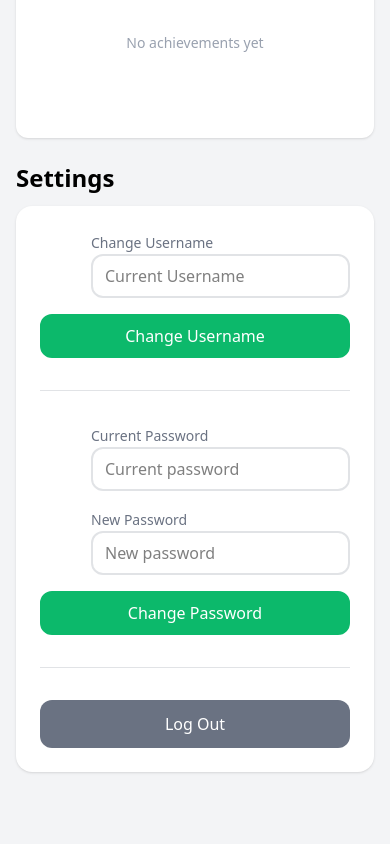
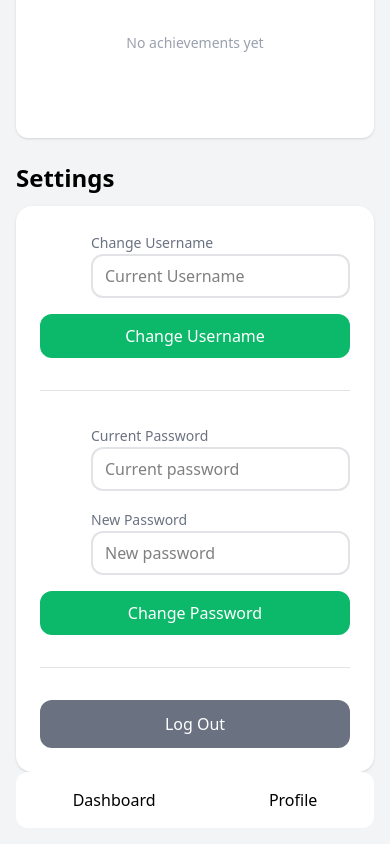
Before and after one commit to GeoLine02/gamified-habit-tracker, a Next.js app: page /profile in a window 390 px wide. Shown: the part 462-1306 px from the top of the page. Before the commit the page ends 1250 px from the top, so only its background shows below. Built offline with nearby package versions, Linux system fonts and the light colour scheme.

Commit message:
feat: footer

```diff
--- a/app/layout.tsx
+++ b/app/layout.tsx
@@ -3,6 +3,7 @@ import { Geist, Geist_Mono } from "next/font/google";
 import "./globals.css";
 import Header from "@/components/layout/Header";
 import { HabitsProvider } from "@/context/HabitsContext";
+import Footer from "@/components/layout/Footer";
 
 const geistSans = Geist({
   variable: "--font-geist-sans",
@@ -32,6 +33,7 @@ export default function RootLayout({
         <HabitsProvider>
           <Header />
           <main className="flex-1 flex flex-col">{children}</main>
+          <Footer />
         </HabitsProvider>
       </body>
     </html>
--- /dev/null
+++ b/components/layout/Footer.tsx
@@ -0,0 +1,14 @@
+import Link from "next/link";
+
+const Footer = () => {
+  return (
+    <footer className="md:hidden px-4 ">
+      <div className="flex items-center justify-around bg-white py-4 rounded-xl font-medium">
+        <Link href={"/"}>Dashboard</Link>
+        <Link href={"/profile"}>Profile</Link>
+      </div>
+    </footer>
+  );
+};
+
+export default Footer;
```
